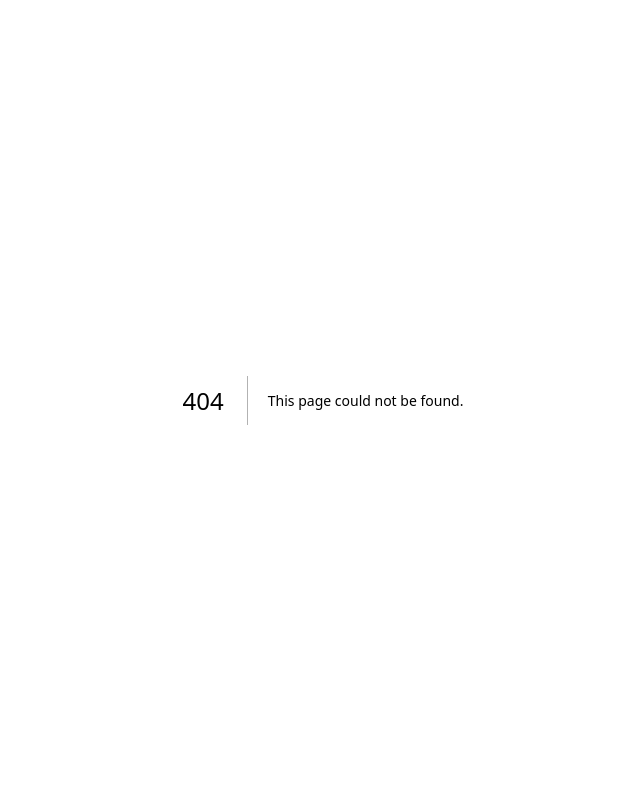
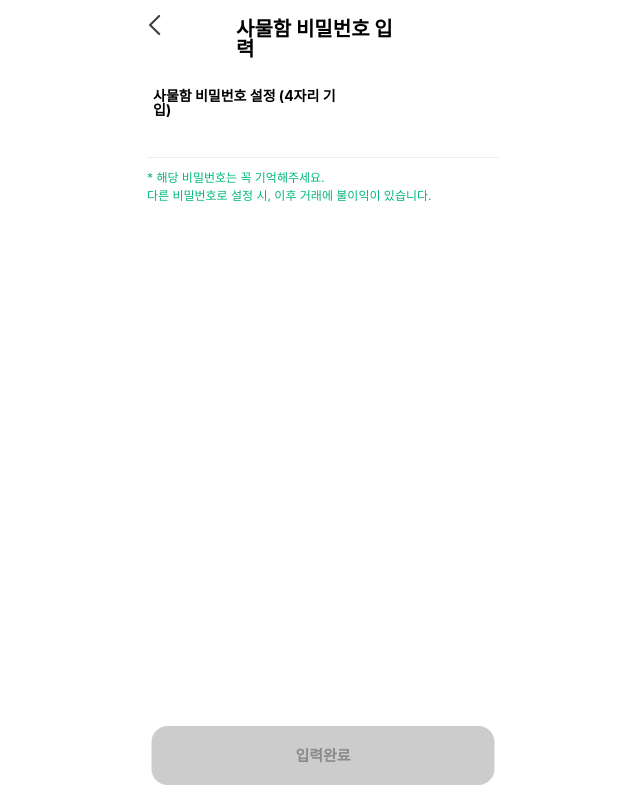
Before and after one commit to wan2daaa/4983-client, a Next.js app: page /chatbotLockerPassword in a window 1280 px wide. Before the commit this address had no page. Shown: the whole page, without its empty margins (317-957 px from the left). Built offline with nearby package versions, Linux system fonts and the light colour scheme; a web font is replaced by a local one.

Commit message:
feat: 사물함 비밀번호 입력 컴포넌트 구현

```diff
--- /dev/null
+++ b/src/components/pages/chatbot/chatbot-locker-password/chatbot-locker-password-button/ChatbotLockerPasswordButton.style.tsx
@@ -0,0 +1,35 @@
+import styled from "styled-components";
+import { Font } from "@/assets/fonts/Font";
+
+export const Div = styled.div`
+  padding: 0 1.6rem;
+`;
+
+export const ButtonDiv = styled.div`
+  position: fixed;
+  bottom: 1.5rem;
+  left: 50%;
+  transform: translateX(-50%);
+  display: flex;
+  justify-content: center;
+  width: 34.3rem;
+  padding: 1.8rem 0rem 1.7rem 0rem;
+  border-radius: 1.6rem;
+  background: #ccc;
+
+  // 로직 작업할 때 사용 (클릭하면 background color)
+  &.click {
+    background: #02b878;
+`;
+
+export const Button = styled.button`
+  color: #898a8d;
+  font-size: ${Font.Size.L};
+  font-weight: 600;
+  line-height: 2.4rem;
+
+  // 로직 작업할 때 사용 (클릭하면 font color)
+  &.click {
+    color: #fff;
+  }
+`;
--- /dev/null
+++ b/src/components/pages/chatbot/chatbot-locker-password/chatbot-locker-password-button/ChatbotLockerPasswordButton.tsx
@@ -0,0 +1,12 @@
+import * as style from "@/components/pages/chatbot/chatbot-locker-password/chatbot-locker-password-button/ChatbotLockerPasswordButton.style";
+import Image from "next/image";
+
+export default function ChatbotLockerPasswordButton() {
+  return (
+    <style.Div>
+      <style.ButtonDiv>
+        <style.Button>입력완료</style.Button>
+      </style.ButtonDiv>
+    </style.Div>
+  );
+}
--- /dev/null
+++ b/src/components/pages/chatbot/chatbot-locker-password/chatbot-locker-password-input-form/ChatbotLockerPasswordInputForm.style.tsx
@@ -0,0 +1,55 @@
+import styled from "styled-components";
+import { Font } from "@/assets/fonts/Font";
+
+export const ContentBoldDiv = styled.div`
+  width: 19.9rem;
+  height: 1.7rem;
+  margin-top: 3.7rem;
+  margin-left: 2.5rem;
+`;
+
+export const ContentBold = styled.p`
+  color: #000;
+  font-size: ${Font.Size.M};
+  font-weight: 700;
+`;
+
+export const LockerPasswordDiv = styled.div`
+  position: fixed;
+  left: 50%;
+  top: 13.1rem;
+  transform: translateX(-50%);
+  display: flex;
+  justify-content: center;
+`;
+export const LockerPasswordInput = styled.input`
+  width: 35.2rem;
+  border: none;
+  border-bottom: 1px solid #eee;
+  padding: 0.5rem 1.3rem;
+
+  color: #000;
+  font-size: ${Font.Size.M};
+  font-weight: 400;
+`;
+
+export const ContentDiv = styled.div`
+  position: fixed;
+  left: 50%;
+  top: 16.9rem;
+  transform: translateX(-50%);
+  display: flex;
+  justify-content: center;
+`;
+
+export const Content = styled.p`
+  width: 35.2rem;
+  height: 3.6rem;
+
+  color: #02b878;
+  font-size: ${Font.Size.S};
+  font-weight: 400;
+  line-height: 1.8rem;
+`;
+
+export const ContentBr = styled.br``;
--- /dev/null
+++ b/src/components/pages/chatbot/chatbot-locker-password/chatbot-locker-password-input-form/ChatbotLockerPasswordInputForm.tsx
@@ -0,0 +1,19 @@
+import * as style from "@/components/pages/chatbot/chatbot-locker-password/chatbot-locker-password-input-form/ChatbotLockerPasswordInputForm.style";
+
+export default function ChatbotLockerPasswordInputForm() {
+  return (
+    <style.ContentBoldDiv>
+      <style.ContentBold>사물함 비밀번호 설정 (4자리 기입)</style.ContentBold>
+      <style.LockerPasswordDiv>
+        <style.LockerPasswordInput />
+      </style.LockerPasswordDiv>
+      <style.ContentDiv>
+        <style.Content>
+          * 해당 비밀번호는 꼭 기억해주세요.
+          <style.ContentBr />
+          다른 비밀번호로 설정 시, 이후 거래에 불이익이 있습니다.
+        </style.Content>
+      </style.ContentDiv>
+    </style.ContentBoldDiv>
+  );
+}
--- /dev/null
+++ b/src/components/pages/chatbot/chatbot-locker-password/chatbot-locker-password-layout/ChatbotLockerPasswordLayout.style.tsx
@@ -0,0 +1,37 @@
+import styled from "styled-components";
+import { Font } from "@/assets/fonts/Font";
+import BackButtonSvg from "../../../../../../public/assets/image/BackButton.svg";
+
+export const Div = styled.div`
+  position: relative;
+  height: 76.8rem;
+  width: 100%;
+  background: #fff;
+`;
+
+export const TitleDiv = styled.div`
+  position: relative;
+  display: flex;
+  justify-content: center;
+  width: 100%;
+  height: 5.2rem;
+  background: var(--b-00, #fff);
+`;
+
+export const Title = styled.a`
+  position: absolute;
+  top: 1.9rem;
+  width: 17.4rem;
+  height: 3.4rem;
+  color: #000;
+  font-size: ${Font.Size.XXL};
+  font-weight: 700;
+`;
+
+export const TitleBackButton = styled(BackButtonSvg)`
+  position: absolute;
+  top: 1.5rem;
+  left: 1.7rem;
+  width: 2rem;
+  height: 2rem;
+`;
--- /dev/null
+++ b/src/components/pages/chatbot/chatbot-locker-password/chatbot-locker-password-layout/ChatbotLockerPasswordLayout.tsx
@@ -0,0 +1,19 @@
+import * as style from "@/components/pages/chatbot/chatbot-locker-password/chatbot-locker-password-layout/ChatbotLockerPasswordLayout.style";
+import Link from "next/link";
+import ChatbotLockerPasswordInputForm from "@/components/pages/chatbot/chatbot-locker-password/chatbot-locker-password-input-form/ChatbotLockerPasswordInputForm";
+import ChatbotLockerPasswordButton from "@/components/pages/chatbot/chatbot-locker-password/chatbot-locker-password-button/ChatbotLockerPasswordButton";
+
+export default function ChatbotLockerPasswordLayout() {
+  return (
+    <style.Div>
+      <style.TitleDiv>
+        <Link href="/">
+          <style.TitleBackButton />
+        </Link>
+        <style.Title>사물함 비밀번호 입력</style.Title>
+      </style.TitleDiv>
+      <ChatbotLockerPasswordInputForm />
+      <ChatbotLockerPasswordButton />
+    </style.Div>
+  );
+}
--- /dev/null
+++ b/src/pages/chatbotLockerPassword.tsx
@@ -0,0 +1,5 @@
+import ChatbotLockerPasswordLayout from "@/components/pages/chatbot/chatbot-locker-password/chatbot-locker-password-layout/ChatbotLockerPasswordLayout";
+
+export default function ChatbotLockerPassword() {
+  return <ChatbotLockerPasswordLayout />;
+}
```
